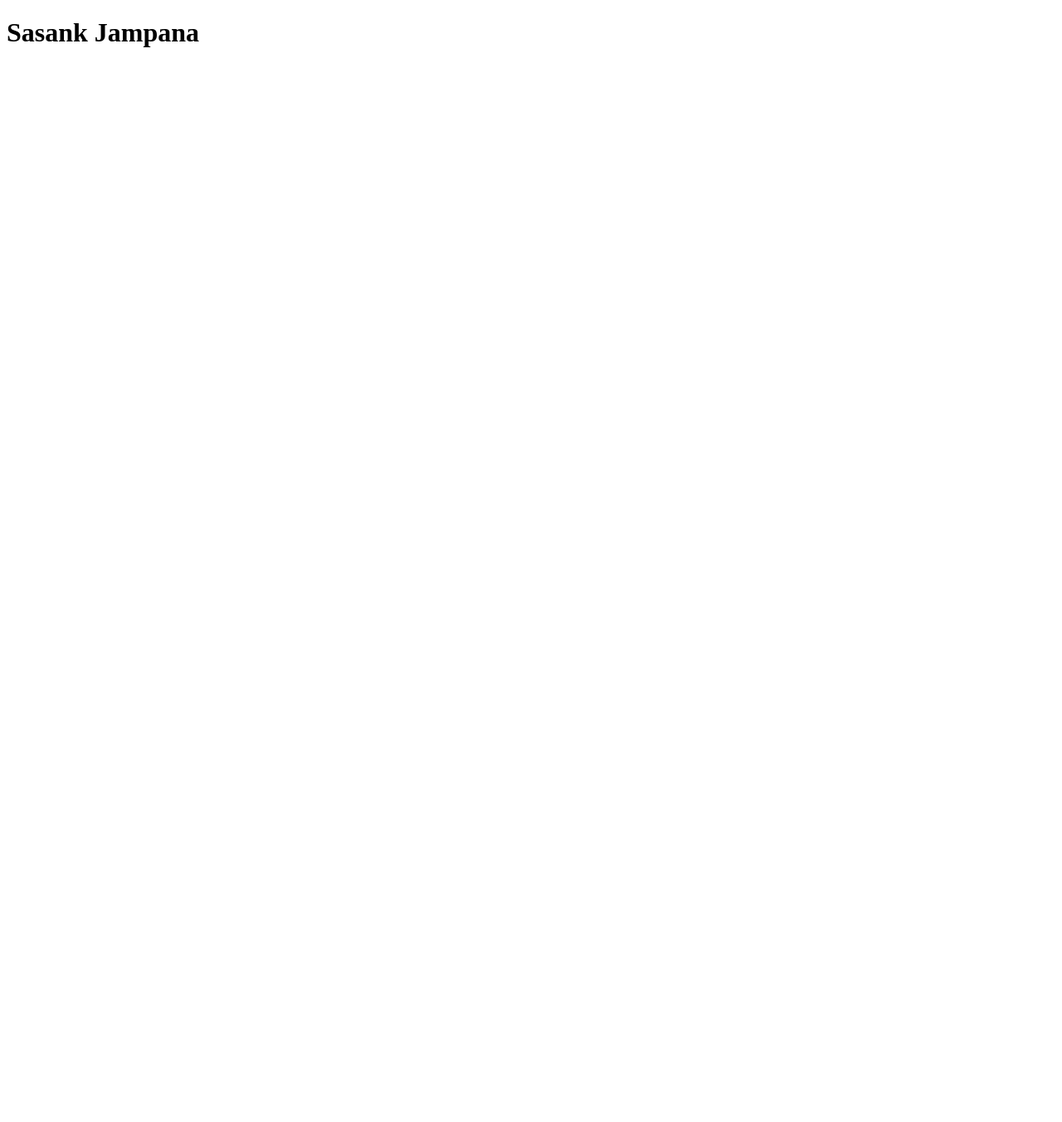
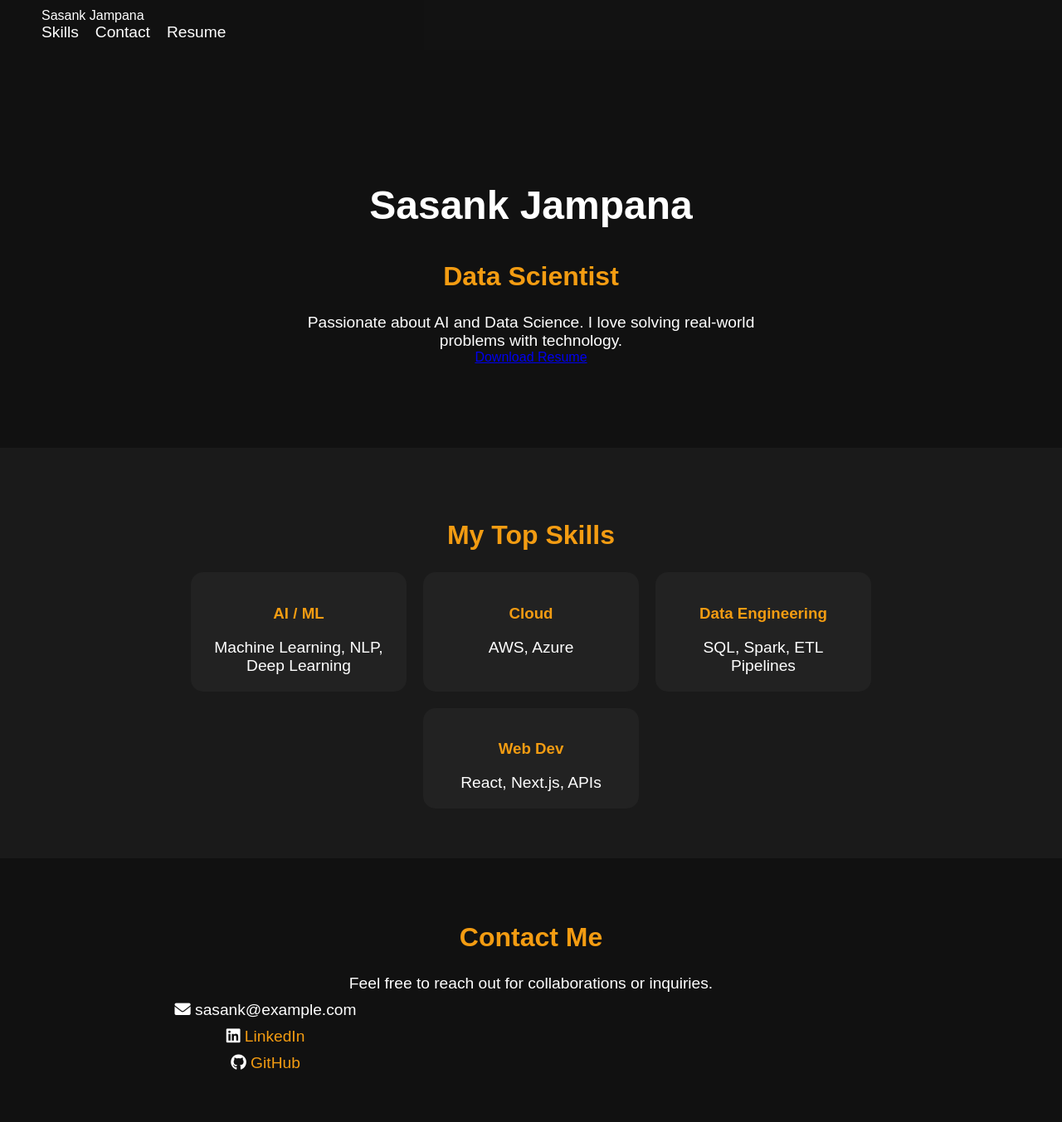
Before and after one commit to sasankjampana8/sasankjampana8.github.io, a plain HTML site: page index.html in a window 1280 px wide. Shown: the whole page at 83% size. Before the commit the page ends 800 px from the top, so only its background shows below. Drawn offline with Linux system fonts and the light colour scheme.

Commit message:
Initial portfolio website

```diff
--- a/index.html
+++ b/index.html
@@ -1,16 +1,71 @@
 <!DOCTYPE html>
 <html lang="en">
 <head>
-        <title>Portfolio</title>
+    <title>Sasank Jampana | Portfolio</title>
     <meta charset="UTF-8">
     <meta name="viewport" content="width=device-width, initial-scale=1.0">
     <link rel="icon" type="image/x-icon" href="images/—Pngtree—burning fire_5637806.ico">
     <link rel="stylesheet" href="https://cdnjs.cloudflare.com/ajax/libs/font-awesome/6.0.0-beta3/css/all.min.css">
+    <link rel="stylesheet" href="styles.css">
 </head>
 
 <body>
 
-<h1> Sasank Jampana </h1>
+    <!-- Navbar -->
+    <nav>
+        <div class="container">
+            <div class="logo">Sasank Jampana</div>
+            <ul class="nav-links">
+                <li><a href="#skills">Skills</a></li>
+                <li><a href="#contact">Contact</a></li>
+                <li><a href="your_resume_link.pdf" class="btn">Resume</a></li>
+            </ul>
+        </div>
+    </nav>
+
+    <!-- Hero Section -->
+    <section id="hero">
+        <div class="container">
+            <h1>Sasank Jampana</h1>
+            <h2>Data Scientist</h2>
+            <p>Passionate about AI and Data Science. I love solving real-world problems with technology.</p>
+            <a href="your_resume_link.pdf" class="btn">Download Resume</a>
+        </div>
+    </section>
+
+    <!-- Skills Section -->
+    <section id="skills">
+        <h2>My Top Skills</h2>
+        <div class="skills-container">
+            <div class="skill-box">
+                <h3>AI / ML</h3>
+                <p>Machine Learning, NLP, Deep Learning</p>
+            </div>
+            <div class="skill-box">
+                <h3>Cloud</h3>
+                <p>AWS, Azure</p>
+            </div>
+            <div class="skill-box">
+                <h3>Data Engineering</h3>
+                <p>SQL, Spark, ETL Pipelines</p>
+            </div>
+            <div class="skill-box">
+                <h3>Web Dev</h3>
+                <p>React, Next.js, APIs</p>
+            </div>
+        </div>
+    </section>
+
+    <!-- Contact Section -->
+    <section id="contact">
+        <h2>Contact Me</h2>
+        <p>Feel free to reach out for collaborations or inquiries.</p>
+        <div class="contact-info">
+            <p><i class="fas fa-envelope"></i> sasank@example.com</p>
+            <p><i class="fab fa-linkedin"></i> <a href="https://linkedin.com/in/yourprofile" target="_blank">LinkedIn</a></p>
+            <p><i class="fab fa-github"></i> <a href="https://github.com/yourgithub" target="_blank">GitHub</a></p>
+        </div>
+    </section>
 
 </body>
 </html>
--- /dev/null
+++ b/styles.css
@@ -0,0 +1,141 @@
+/* General Styles */
+body {
+    margin: 0;
+    padding: 0;
+    font-family: Arial, sans-serif;
+    background-color: #111;
+    color: white;
+}
+
+/* Navbar */
+nav {
+    position: fixed;
+    top: 0;
+    width: 100%;
+    background-color: rgba(18, 18, 18, 0.95);
+    padding: 15px 0;
+    display: flex;
+    justify-content: space-between;
+    align-items: center;
+    padding: 10px 50px;
+    z-index: 1000;
+}
+
+.nav-links {
+    list-style: none;
+    display: flex;
+    gap: 20px;
+    padding: 0;
+    margin: 0;
+}
+
+.nav-links a {
+    color: white;
+    text-decoration: none;
+    font-size: 1.2rem;
+    transition: 0.3s;
+}
+
+.nav-links a:hover {
+    color: #f39c12;
+}
+
+/* Hero Section */
+#hero {
+    text-align: center;
+    padding: 100px 20px;
+    margin-top: 80px;
+}
+
+h1 {
+    font-size: 3rem;
+}
+
+h2 {
+    font-size: 2rem;
+    color: #f39c12;
+}
+
+p {
+    font-size: 1.2rem;
+    max-width: 600px;
+    margin: auto;
+}
+
+/* Skills Section */
+#skills {
+    padding: 60px 20px;
+    text-align: center;
+    background-color: #1a1a1a;
+}
+
+.skills-container {
+    display: flex;
+    justify-content: center;
+    gap: 20px;
+    flex-wrap: wrap;
+    max-width: 900px;
+    margin: auto;
+}
+
+.skill-box {
+    background: #222;
+    padding: 20px;
+    border-radius: 15px;
+    width: 220px;
+    text-align: center;
+    transition: transform 0.3s;
+    min-width: 180px;
+}
+
+.skill-box h3 {
+    color: #f39c12;
+}
+
+.skill-box:hover {
+    transform: scale(1.05);
+}
+
+/* Contact Section */
+#contact {
+    text-align: center;
+    padding: 50px 20px;
+    background-color: #111;
+}
+
+.contact-info p {
+    font-size: 1.2rem;
+    margin: 10px 0;
+}
+
+.contact-info a {
+    color: #f39c12;
+    text-decoration: none;
+}
+
+.contact-info a:hover {
+    text-decoration: underline;
+}
+
+/* Responsive Design */
+@media (max-width: 768px) {
+    .skills-container {
+        flex-direction: column;
+        align-items: center;
+    }
+
+    nav {
+        flex-direction: column;
+        align-items: center;
+        padding: 10px;
+    }
+
+    .nav-links {
+        flex-direction: column;
+        gap: 10px;
+    }
+
+    #hero {
+        padding-top: 120px;
+    }
+}
```
Lines whose indentation alone changed are shown as unchanged.
